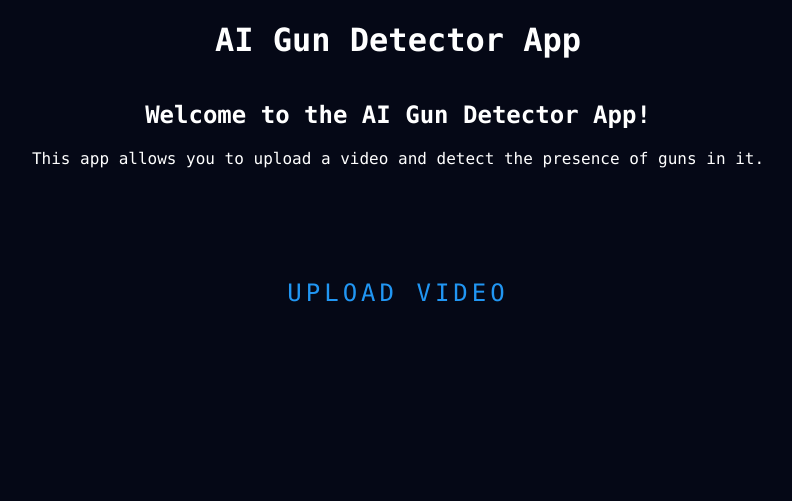
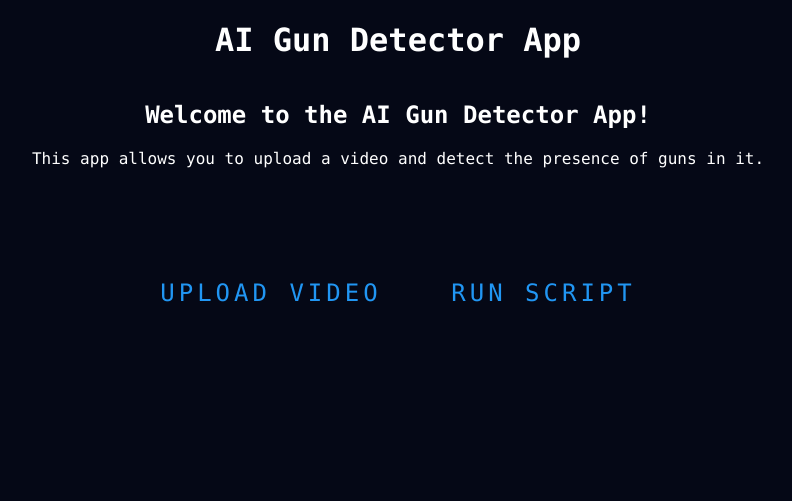
Before and after one commit to Hackathonypmf/ai-gun-detector, a Django app: page / in a window 1280 px wide. Shown: the top 501 px of the page, without its empty margins (242-1034 px from the left). Run offline with Django 3.2, Linux system fonts and the light colour scheme.

Commit message:
Updated to have the script

```diff
--- /dev/null
+++ b/gun_detector_app/predict.py
@@ -0,0 +1,4 @@
+from ultralytics import YOLO
+
+model = YOLO("best.pt")
+model.predict(source="0", show=True)
--- a/gun_detector_app/templates/home.html
+++ b/gun_detector_app/templates/home.html
@@ -11,4 +11,13 @@
   <span></span>
   Upload Video
 </a>
+
+<a href="{% url 'run_script' %}">
+  <span></span>
+  <span></span>
+  <span></span>
+  <span></span>
+  Run Script
+</a>
+
 {% endblock %}
--- a/gun_detector_app/views.py
+++ b/gun_detector_app/views.py
@@ -3,6 +3,9 @@ from django.views import View
 from .models import Video
 from .forms import VideoUploadForm
 from .gun_detection import detect_guns
+import subprocess
+from django.http import JsonResponse
+from pathlib import Path
 
 # Create your views here.
 
@@ -22,6 +25,21 @@ class VideoUploadView(View):
             return redirect('gun_detection', video_id=video.id)
         return render(request, 'video_upload.html', {'form': form})
 
+def run_script(request):
+    # path to the virtual environment's python executable
+    venv_python = "gunvenv/Scripts/python"
+
+    # path to the script to be executed
+    script_path = 'gun_detector_app/predict.py'
+
+    # command to run the script using the virtual environment's python executable
+    command = [venv_python, script_path]
+
+    # execute the command and capture its output
+    result = subprocess.run(command, stdout=subprocess.PIPE)
+    output = result.stdout.decode('utf-8').strip()
+    return JsonResponse({'output': output})
+
 class GunDetectionView(View):
     def get(self, request, video_id):
         video = Video.objects.get(id=video_id)
--- a/gun_detector_project/urls.py
+++ b/gun_detector_project/urls.py
@@ -18,6 +18,7 @@ from django.urls import path
 from gun_detector_app import views
 from django.conf import settings
 from django.conf.urls.static import static
+from gun_detector_app.views import run_script
 
 # urlpatterns = [
 #     path('admin/', admin.site.urls),path('upload-video/', views.VideoUploadView.as_view(), name='upload-video'),
@@ -27,6 +28,7 @@ from django.conf.urls.static import static
 urlpatterns = [
     path('', views.HomePageView.as_view(), name='home'),
     path('upload/', views.VideoUploadView.as_view(), name='upload_video'),
+    path('run_script', run_script, name='run_script'),
     path('detect/<int:video_id>/', views.GunDetectionView.as_view(), name='gun_detection'),
     path('results/<int:video_id>/', views.VideoResultsView.as_view(), name='video_results'),
 ]+ static(settings.MEDIA_URL, document_root=settings.MEDIA_ROOT)
```
Also changed, not shown: 1 other file.
